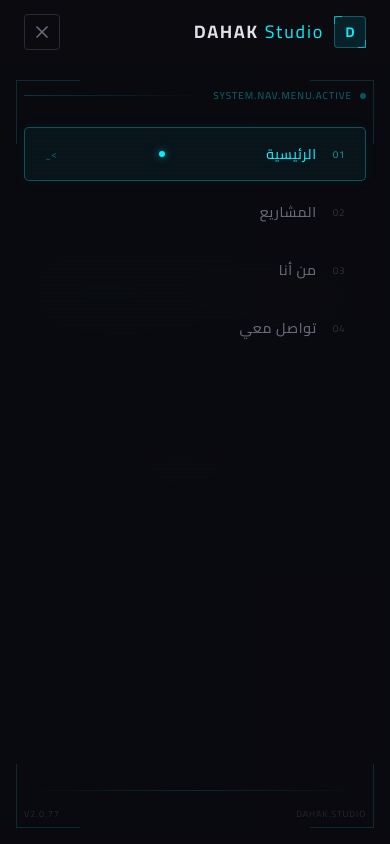
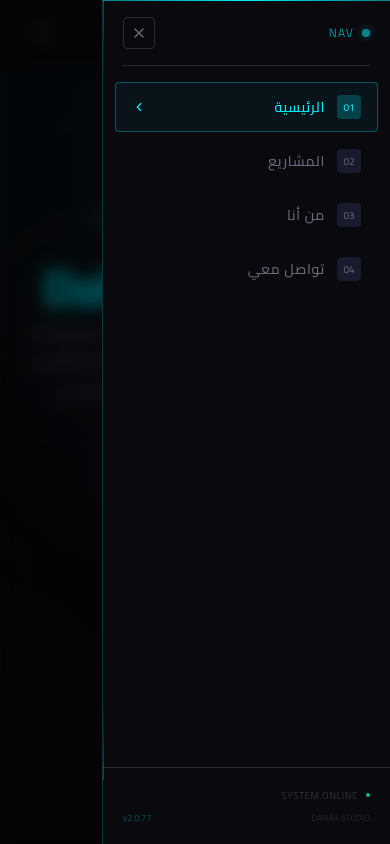
Before and after one commit to dahakabdellah12/dahak-studio, a Next.js app: page / in a window 390 px wide. Both pictures are taken after a click on the button "القائمة". Shown: the top 844 px of the page. Built offline with nearby package versions, Linux system fonts and the light colour scheme.

Commit message:
feat: cyberpunk side panel mobile menu with slide animation

```diff
--- a/src/components/layout/navbar.tsx
+++ b/src/components/layout/navbar.tsx
@@ -4,7 +4,7 @@
 import Link from "next/link";
 import { usePathname } from "next/navigation";
 import { motion, AnimatePresence } from "framer-motion";
-import { Menu, X } from "lucide-react";
+import { Menu, X, ChevronLeft } from "lucide-react";
 import { navLinks } from "@/lib/data/navigation";
 import { cn } from "@/lib/utils";
 
@@ -90,87 +90,106 @@
 
       <AnimatePresence>
         {isOpen && (
+          <>
+            {/* Backdrop */}
             <motion.div
               initial={{ opacity: 0 }}
               animate={{ opacity: 1 }}
               exit={{ opacity: 0 }}
-            transition={{ duration: 0.2 }}
-            className="fixed inset-0 top-16 z-40 bg-background/98 backdrop-blur-xl md:hidden"
+              transition={{ duration: 0.3 }}
+              onClick={closeMenu}
+              className="fixed inset-0 z-40 bg-black/60 backdrop-blur-sm md:hidden"
+            />
+
+            {/* Side Panel */}
+            <motion.div
+              initial={{ x: "100%" }}
+              animate={{ x: 0 }}
+              exit={{ x: "100%" }}
+              transition={{ type: "spring", damping: 30, stiffness: 300 }}
+              className="fixed top-0 right-0 bottom-0 z-50 w-72 border-l border-cyan/20 bg-background/98 backdrop-blur-xl md:hidden"
             >
-            {/* Scanlines overlay */}
-            <div className="pointer-events-none absolute inset-0 opacity-[0.03]">
-              <div className="h-full w-full" style={{
-                backgroundImage: "repeating-linear-gradient(0deg, transparent, transparent 2px, rgba(0,240,255,0.1) 2px, rgba(0,240,255,0.1) 4px)"
-              }} />
+              {/* Top accent line */}
+              <div className="h-px bg-gradient-to-r from-cyan/50 via-cyan to-cyan/50" />
+
+              {/* Header */}
+              <div className="flex items-center justify-between px-5 py-4">
+                <div className="flex items-center gap-2">
+                  <div className="h-2 w-2 animate-pulse rounded-full bg-cyan shadow-[0_0_8px_rgba(0,240,255,0.6)]" />
+                  <span className="text-xs font-mono tracking-widest text-cyan/60 uppercase">NAV</span>
+                </div>
+                <button
+                  onClick={closeMenu}
+                  className="flex h-8 w-8 items-center justify-center rounded border border-border text-muted-foreground transition-all hover:border-magenta/30 hover:text-magenta"
+                >
+                  <X className="h-4 w-4" />
+                </button>
               </div>
 
-            {/* Corner decorations */}
-            <div className="absolute top-4 left-4 h-16 w-16 border-t border-l border-cyan/15" />
-            <div className="absolute top-4 right-4 h-16 w-16 border-t border-r border-cyan/15" />
-            <div className="absolute bottom-4 left-4 h-16 w-16 border-b border-l border-cyan/15" />
-            <div className="absolute bottom-4 right-4 h-16 w-16 border-b border-r border-cyan/15" />
+              {/* Divider */}
+              <div className="mx-5 h-px bg-border" />
 
-            {/* System status line */}
-            <div className="relative mx-6 mt-6 flex items-center gap-2 text-[10px] font-mono tracking-widest text-cyan/40 uppercase">
-              <span className="inline-block h-1.5 w-1.5 animate-pulse rounded-full bg-cyan/60" />
-              system.nav.menu.active
-              <span className="flex-1 h-px bg-gradient-to-r from-cyan/20 to-transparent" />
-            </div>
-
-            {/* Navigation links */}
-            <div className="relative mx-6 mt-6 space-y-1">
+              {/* Navigation */}
+              <div className="mt-4 space-y-1 px-3">
                 {navLinks.map((link, i) => {
                   const isActive = pathname === link.href;
                   return (
                     <motion.div
                       key={link.href}
-                    initial={{ opacity: 0, x: -20 }}
+                      initial={{ opacity: 0, x: 30 }}
                       animate={{ opacity: 1, x: 0 }}
-                    transition={{ delay: 0.05 * i, duration: 0.3 }}
+                      transition={{ delay: 0.08 * i, duration: 0.3 }}
                     >
                       <Link
                         href={link.href}
                         onClick={closeMenu}
                         className={cn(
-                        "group flex items-center gap-4 rounded-sm border px-5 py-4 transition-all duration-200",
+                          "group flex items-center gap-3 rounded border px-4 py-3 transition-all duration-200",
                           isActive
-                          ? "border-cyan/30 bg-cyan/5 text-cyan shadow-[0_0_15px_rgba(0,240,255,0.05)]"
+                            ? "border-cyan/30 bg-cyan/5 text-cyan"
                             : "border-transparent text-muted-foreground hover:border-border hover:bg-secondary/30 hover:text-foreground"
                         )}
                       >
                         <span className={cn(
-                        "font-mono text-[10px] tracking-wider",
-                        isActive ? "text-cyan/60" : "text-muted-foreground/40"
+                          "flex h-6 w-6 shrink-0 items-center justify-center rounded text-[10px] font-mono",
+                          isActive
+                            ? "bg-cyan/20 text-cyan"
+                            : "bg-secondary text-muted-foreground group-hover:bg-secondary/80"
                         )}>
                           {String(i + 1).padStart(2, "0")}
                         </span>
                         <span className="text-sm font-medium tracking-wider uppercase">
                           {link.label}
                         </span>
-                      {isActive && (
-                        <span className="mr-auto inline-block h-1.5 w-1.5 rounded-full bg-cyan shadow-[0_0_8px_rgba(0,240,255,0.6)]" />
-                      )}
-                      <span className={cn(
-                        "mr-auto text-[10px] font-mono transition-colors",
-                        isActive ? "text-cyan/40" : "text-muted-foreground/0 group-hover:text-muted-foreground/30"
-                      )}>
-                        &gt;_
-                      </span>
+                        <ChevronLeft className={cn(
+                          "mr-auto h-3.5 w-3.5 transition-all",
+                          isActive
+                            ? "text-cyan opacity-100"
+                            : "text-muted-foreground opacity-0 group-hover:opacity-50"
+                        )} />
                       </Link>
                     </motion.div>
                   );
                 })}
               </div>
 
-            {/* Bottom decoration */}
-            <div className="absolute bottom-6 left-0 right-0 px-6">
-              <div className="h-px bg-gradient-to-r from-transparent via-cyan/15 to-transparent" />
-              <div className="mt-4 flex items-center justify-between text-[9px] font-mono tracking-widest text-muted-foreground/30 uppercase">
-                <span>dahak.studio</span>
-                <span>v2.0.77</span>
+              {/* Bottom section */}
+              <div className="absolute bottom-0 left-0 right-0 border-t border-border bg-background/50 p-5">
+                <div className="flex items-center gap-2 text-[10px] font-mono tracking-wider text-muted-foreground/40 uppercase">
+                  <span className="h-1 w-1 rounded-full bg-emerald-500" />
+                  <span>system.online</span>
+                </div>
+                <div className="mt-2 flex items-center justify-between text-[9px] font-mono text-muted-foreground/30">
+                  <span>DAHAK STUDIO</span>
+                  <span className="text-cyan/30">v2.0.77</span>
                 </div>
               </div>
+
+              {/* Corner accents */}
+              <div className="absolute top-0 left-0 h-20 w-px bg-gradient-to-b from-cyan/30 to-transparent" />
+              <div className="absolute bottom-16 left-0 h-20 w-px bg-gradient-to-b from-transparent to-cyan/30" />
             </motion.div>
+          </>
         )}
       </AnimatePresence>
     </motion.header>
```
Lines whose indentation alone changed are shown as unchanged.
